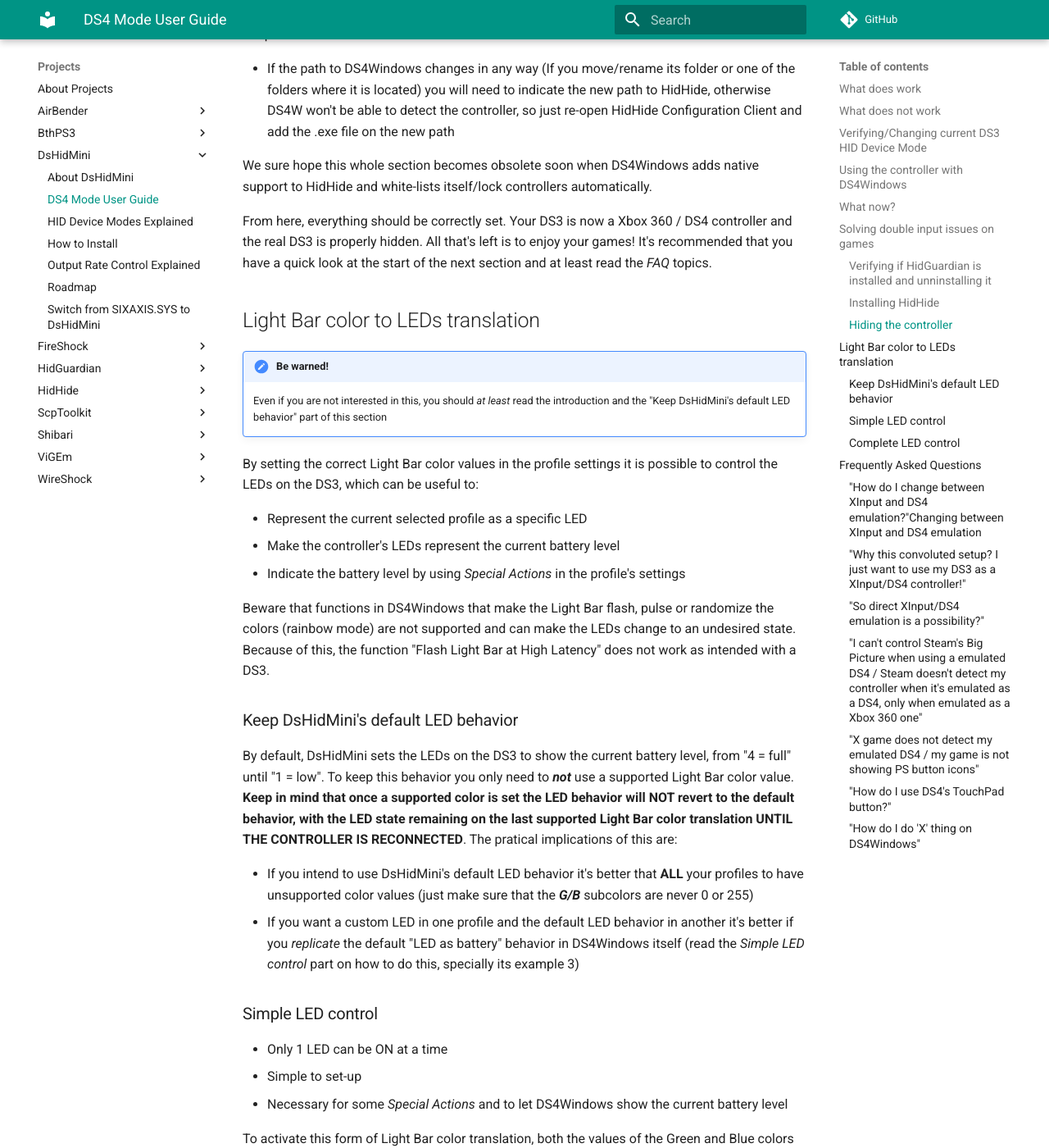
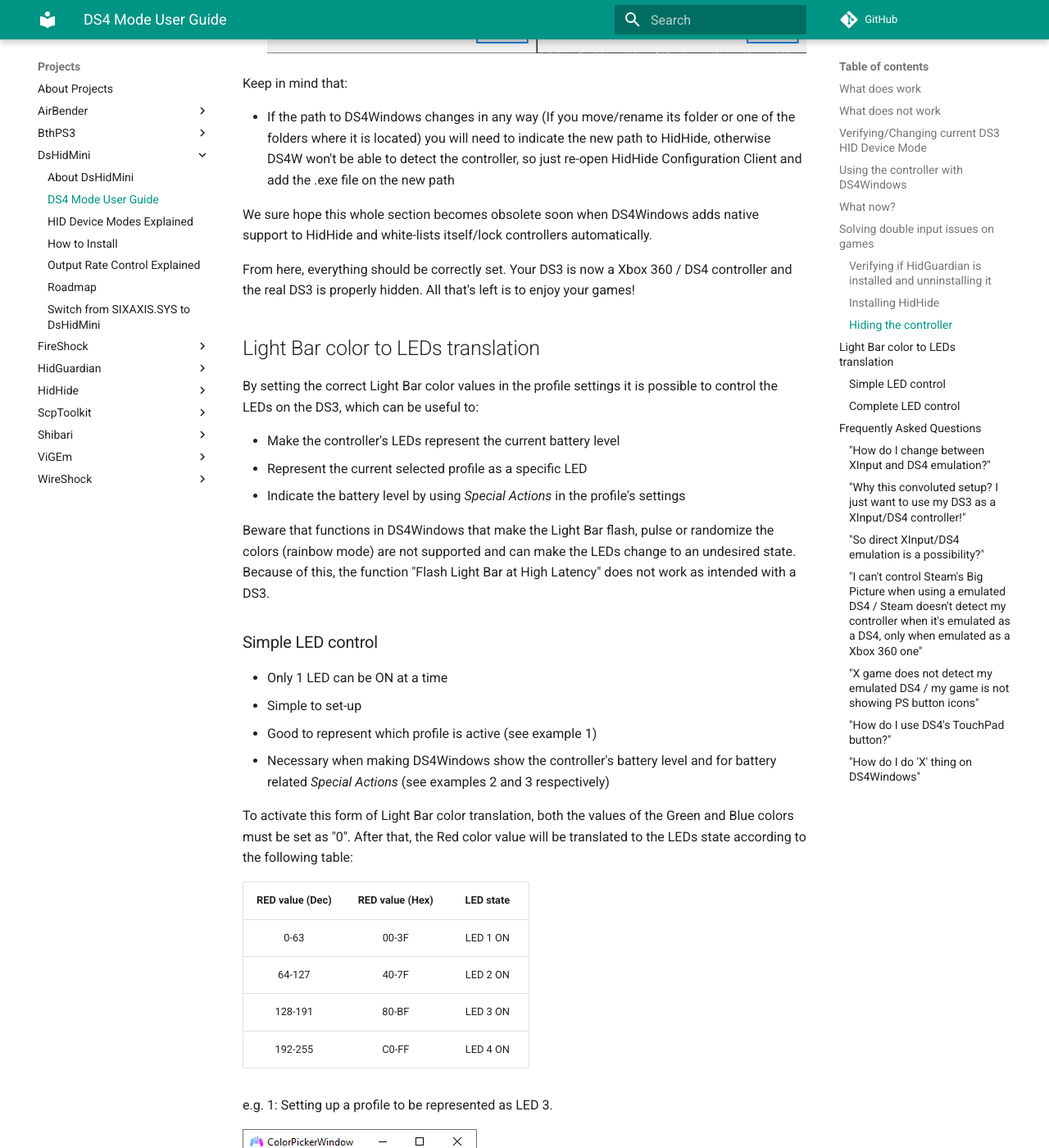
Before and after one commit to nefarius/ViGEm.github.io, an MkDocs documentation site: the page built from docs/projects/DsHidMini/DS4-Mode-User-Guide.md, in a window 1280 px wide and 1400 px high, scrolled down 5863 px. Shown: the whole window at 82% size. Built offline with MkDocs 1.6.1 and Material for MkDocs 9.7.7, drawn with Linux system fonts in a browser that asks for light colours; comment, search, counter and statistics services are not loaded; some of the changed text lies outside the part shown.

Commit message:
reworked informations related to Light Bar Translation
removed part instructing how to keep DsHidMini's default LED behavior since it only adds to confusion. If the user wants to keep the default behavior they will need to wait until this option is implemented on DSHMC.

Added comments instructing what needs to be done to make the selected profile represent the battery level by using the LEDs

Simplified table related to complete LED control

Update image names to reflect article changes

```diff
--- a/docs/projects/DsHidMini/DS4-Mode-User-Guide.md
+++ b/docs/projects/DsHidMini/DS4-Mode-User-Guide.md
@@ -38,7 +38,8 @@
 From here, DS4Windows can be used _mostly_ as usual. XInput and DS4 emulation, as well other functions, can then be set-up in the profiles settings according to the user needs. Read the _FAQ_ if you wante more detailed instructions on how to change to DS4 emulation. Besides that:
 
 - __It is highly recommended that the next section, _Solving double input issues on games_, is followed through to prevent issues__
-- _At least_ the start of the _Light Bar color to LEDs translation_ should be read to prevent undesired LED behavior
+- If you want your controller's LEDs to represent the current battery level, go to _Example 2_ of the _Simple Led Control_ of the _Light Bar to LEDs translation_ section
+- If you want the current selected profile to be represented by a specific LED or LED combination on the controller, read the _Light Bar to LEDs translation_ section
 - It's recommended you have a quick look at the _FAQ_ section, read at least the title of the topics
 
 ## Solving double input issues on games
@@ -104,34 +105,24 @@
 
 We sure hope this whole section becomes obsolete soon when DS4Windows adds native support to HidHide and white-lists itself/lock controllers automatically.
 
-From here, everything should be correctly set. Your DS3 is now a Xbox 360 / DS4 controller and the real DS3 is properly hidden. All that's left is to enjoy your games! It's recommended that you have a quick look at the start of the next section and at least read the _FAQ_ topics.
+From here, everything should be correctly set. Your DS3 is now a Xbox 360 / DS4 controller and the real DS3 is properly hidden. All that's left is to enjoy your games!
 
 ## Light Bar color to LEDs translation
 
-!!! important "Be warned!"
-    Even if you are not interested in this, you should _at least_ read the introduction and the "Keep DsHidMini's default LED behavior" part of this section
-
 By setting the correct Light Bar color values in the profile settings it is possible to control the LEDs on the DS3, which can be useful to:
 
+- Make the controller's LEDs represent the current battery level
 - Represent the current selected profile as a specific LED
-- Make the controller's LEDs represent the current battery level
 - Indicate the battery level by using _Special Actions_ in the profile's settings
 
 Beware that functions in DS4Windows that make the Light Bar flash, pulse or randomize the colors (rainbow mode) are not supported and can make the LEDs change to an undesired state. Because of this, the function "Flash Light Bar at High Latency" does not work as intended with a DS3.
-
-
-### Keep DsHidMini's default LED behavior
-
-By default, DsHidMini sets the LEDs on the DS3 to show the current battery level, from "4 = full" until  "1 = low". To keep this behavior you only need to ___not___ use a supported Light Bar color value. __Keep in mind that once a supported color is set the LED behavior will NOT revert to the default behavior, with the LED state remaining on the last supported Light Bar color translation UNTIL THE CONTROLLER IS RECONNECTED__. The pratical implications of this are:
-
-- If you intend to use DsHidMini's default LED behavior it's better that __ALL__ your profiles to have unsupported color values (just make sure that the ___G/B___ subcolors are never 0 or 255)
-- If you want a custom LED in one profile and the default LED behavior in another it's better if you _replicate_ the default "LED as battery" behavior in DS4Windows itself (read the _Simple LED control_ part on how to do this, specially its example 3)
 
 ### Simple LED control
 
 - Only 1 LED can be ON at a time
 - Simple to set-up
-- Necessary for some _Special Actions_ and to let DS4Windows show the current battery level
+- Good to represent which profile is active (see example 1)
+- Necessary when making DS4Windows show the controller's battery level and for battery related _Special Actions_ (see examples 2 and 3 respectively)
 
 To activate this form of Light Bar color translation, both the values of the Green and Blue colors must be set as "0". After that, the Red color value will be translated to the LEDs state according to the following table:
 
@@ -146,13 +137,15 @@
 
 ![SimpleLedControl eg 1 - LED 3 on](images/SimpleLedControl_eg1_LED3on.png){: .glightbox }
 
-e.g. 2: Setting up a _Special Action_ to make the LEDs reflect the controller's battery level.
+e.g. 2: Setting up a profile to reflect the controller's battery level.
 
-![SimpleLedControl eg 2 - Macro example](images/SimpleLedControl_eg2_Macro.png){: .glightbox }
+![SimpleLedControl eg 2 - Battery charge indication](images/SimpleLedControl_eg2_Battery.png){: .glightbox }
 
-e.g. 3: Setting up a profile to reflect the controller's battery level.
+e.g. 3: Setting up a _Special Action_ to make the LEDs reflect the controller's battery level.
 
-![SimpleLedControl eg 3 - Battery charge indication](images/SimpleLedControl_eg3_Battery.png){: .glightbox }
+![SimpleLedControl eg 3 - Macro example](images/SimpleLedControl_eg3_Macro.png){: .glightbox }
+
+
 
 ### Complete LED control
 
@@ -160,26 +153,26 @@
 - Allows any combination of LEDs on.
 - Useful if the user wants to differentiate between more than 4 profiles.
 
-To activate this form of Light Bar color translation, both the values of the Green and Blue colors must be set as "255". After that, the Red color value from 0 to 15 will be translated to the LEDs state according to the following table, where the value of "0" and "1" on the LEDs columns set the corresponding LED to "OFF" and "ON", respectively:
+To activate this form of Light Bar color translation, both the values of the Green and Blue colors must be set as "255". After that, the Red color value from 0 to 15 will be translated to the LEDs state according to the following table:
 
 | LED 4 |  LED 3 | LED 2 | LED 1 |  RED value (Dec) |  RED value (Hex)
 | :---: | :---: | :---: | :---: | :---: | :---: |
-| 0 | 0 | 0 | 0 | 0 | 0 |
-| 0 | 0 | 0 | 1 | 1 | 1 |
-| 0 | 0 | 1 | 0 | 2 | 2 |
-| 0 | 0 | 1 | 1 | 3 | 3 |
-| 0 | 1 | 0 | 0 | 4 | 4 |
-| 0 | 1 | 0 | 1 | 5 | 5 |
-| 0 | 1 | 1 | 0 | 6 | 6 |
-| 0 | 1 | 1 | 1 | 7 | 7 |
-| 1 | 0 | 0 | 0 | 8 | 8 |
-| 1 | 0 | 0 | 1 | 9 | 9 |
-| 1 | 0 | 1 | 0 | 10 | A |
-| 1 | 0 | 1 | 1 | 11 | B |
-| 1 | 1 | 0 | 0 | 12 | C |
-| 1 | 1 | 0 | 1 | 13 | D |
-| 1 | 1 | 1 | 0 | 14 | E |
-| 1 | 1 | 1 | 1 | 15 | F |
+|  |  |  |  | 0 | 0 |
+|  |  |  | ON | 1 | 1 |
+|  |  | ON |  | 2 | 2 |
+|  |  | ON | ON | 3 | 3 |
+|  | ON |  |  | 4 | 4 |
+|  | ON |  | ON | 5 | 5 |
+|  | ON | ON |  | 6 | 6 |
+|  | ON | ON | ON | 7 | 7 |
+| ON |  |  |  | 8 | 8 |
+| ON |  |  | ON | 9 | 9 |
+| ON |  | ON |  | 10 | A |
+| ON |  | ON | ON | 11 | B |
+| ON | ON |  |  | 12 | C |
+| ON | ON |  | ON | 13 | D |
+| ON | ON | ON |  | 14 | E |
+| ON | ON | ON | ON | 15 | F |
 
 e.g. Setting up a profile to be represented as LEDs 4 and 2.
 
@@ -187,7 +180,7 @@
 
 ## Frequently Asked Questions
 
-### "_How do I change between XInput and DS4 emulation?_"Changing between XInput and DS4 emulation
+### "_How do I change between XInput and DS4 emulation?_"
 
 The controller that DS4Windows emulates is dependent on the current selected profile. By default, the profile that comes with DS4Windows called... _Default_... is set to emulate a Xbox 360 controller. To change to DS4 emulation you can Edit the _Default_ profile, though it is recommended you create a new specific for DS4 emulation. To create a new profile:
 
```
Also changed, not shown: docs/projects/DsHidMini/images/SimpleLedControl_eg2_Battery.png (added), docs/projects/DsHidMini/images/SimpleLedControl_eg3_Battery.png (deleted), docs/projects/DsHidMini/images/SimpleLedControl_eg3_Macro.png (renamed from docs/projects/DsHidMini/images/SimpleLedControl_eg2_Macro.png).
